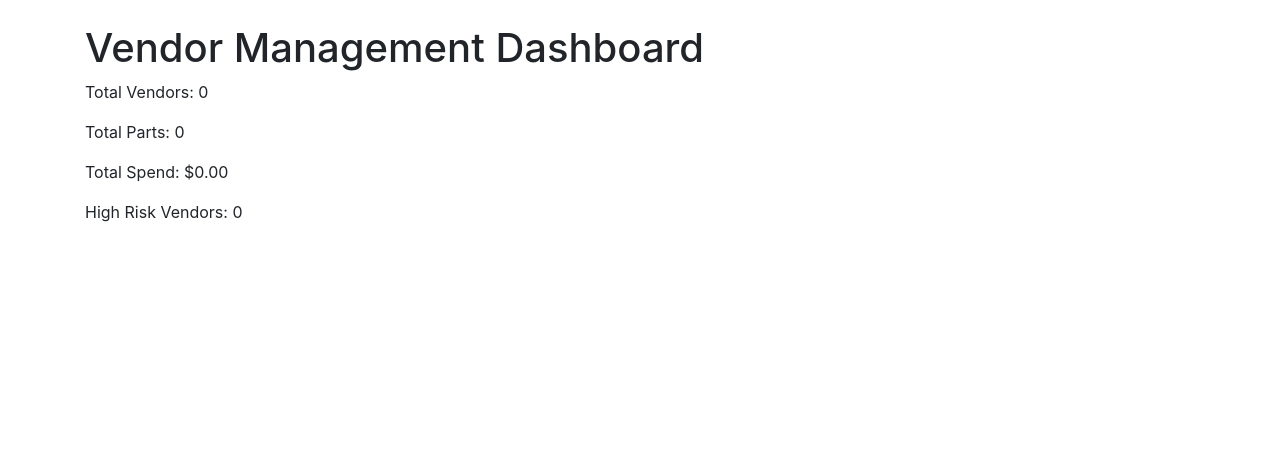
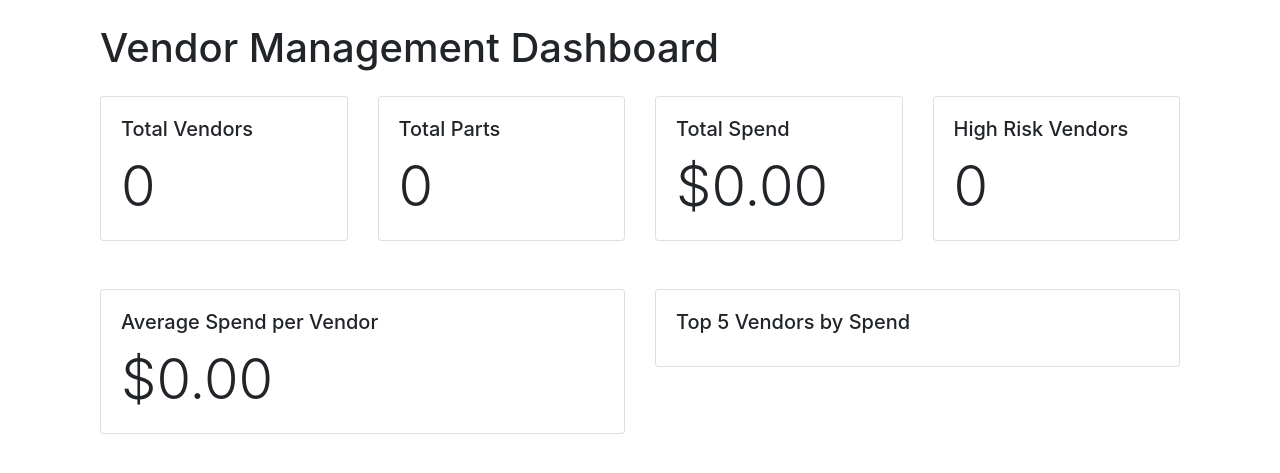
Before and after one commit to marcosogg/vendor-management-webapp, a Django app: page / in a window 1280 px wide. Shown: the part 56-529 px from the top of the page. Run offline with Django 5.2, Linux system fonts and the light colour scheme; data that the repository does not hold is empty; some libraries are stand-ins or nearby versions.

Commit message:
Improving the Home Page statistics

```diff
--- a/core/templates/core/home.html
+++ b/core/templates/core/home.html
@@ -1,11 +1,71 @@
 {% extends 'base.html' %}
+{% load static %}
+
+{% block title %}Home - Vendor Management{% endblock %}
 
 {% block content %}
-<h1>Vendor Management Dashboard</h1>
-<div>
-    <p>Total Vendors: {{ vendor_count }}</p>
-    <p>Total Parts: {{ part_count }}</p>
-    <p>Total Spend: ${{ spend_total|floatformat:2 }}</p>
-    <p>High Risk Vendors: {{ high_risk_count }}</p>
+<div class="container">
+    <h1 class="mb-4">Vendor Management Dashboard</h1>
+
+    <div class="row">
+        <div class="col-md-3 mb-4">
+            <div class="card">
+                <div class="card-body">
+                    <h5 class="card-title">Total Vendors</h5>
+                    <p class="card-text display-4">{{ vendor_count }}</p>
+                </div>
+            </div>
+        </div>
+        <div class="col-md-3 mb-4">
+            <div class="card">
+                <div class="card-body">
+                    <h5 class="card-title">Total Parts</h5>
+                    <p class="card-text display-4">{{ part_count }}</p>
+                </div>
+            </div>
+        </div>
+        <div class="col-md-3 mb-4">
+            <div class="card">
+                <div class="card-body">
+                    <h5 class="card-title">Total Spend</h5>
+                    <p class="card-text display-4">${{ spend_total|floatformat:2 }}</p>
+                </div>
+            </div>
+        </div>
+        <div class="col-md-3 mb-4">
+            <div class="card">
+                <div class="card-body">
+                    <h5 class="card-title">High Risk Vendors</h5>
+                    <p class="card-text display-4">{{ high_risk_count }}</p>
+                </div>
+            </div>
+        </div>
+    </div>
+
+    <div class="row mt-4">
+        <div class="col-md-6 mb-4">
+            <div class="card">
+                <div class="card-body">
+                    <h5 class="card-title">Average Spend per Vendor</h5>
+                    <p class="card-text display-4">${{ avg_spend_per_vendor|floatformat:2 }}</p>
+                </div>
+            </div>
+        </div>
+        <div class="col-md-6 mb-4">
+            <div class="card">
+                <div class="card-body">
+                    <h5 class="card-title">Top 5 Vendors by Spend</h5>
+                    <ul class="list-group">
+                        {% for vendor in top_vendors %}
+                        <li class="list-group-item d-flex justify-content-between align-items-center">
+                            {{ vendor.vendor_name }}
+                            <span class="badge bg-primary rounded-pill">${{ vendor.total_spend|floatformat:2 }}</span>
+                        </li>
+                        {% endfor %}
+                    </ul>
+                </div>
+            </div>
+        </div>
+    </div>
 </div>
 {% endblock %}
--- a/core/views.py
+++ b/core/views.py
@@ -2,7 +2,7 @@
 
 from django.views.generic import ListView, DetailView
 from django.views.generic.base import TemplateView
-from django.db.models import Q, Sum
+from django.db.models import Q, Sum, Count
 from .models import Vendor, Part, Spend, Risk
 
 
@@ -17,6 +17,17 @@ class HomeView(TemplateView):
             Spend.objects.aggregate(total=Sum("usd_amount"))["total"] or 0
         )
         context["high_risk_count"] = Risk.objects.filter(risk_level="High").count()
+
+        # Additional statistics
+        context["avg_spend_per_vendor"] = (
+            context["spend_total"] / context["vendor_count"]
+            if context["vendor_count"] > 0
+            else 0
+        )
+        context["top_vendors"] = Vendor.objects.annotate(
+            total_spend=Sum("spends__usd_amount")
+        ).order_by("-total_spend")[:5]
+
         return context
 
 
```
